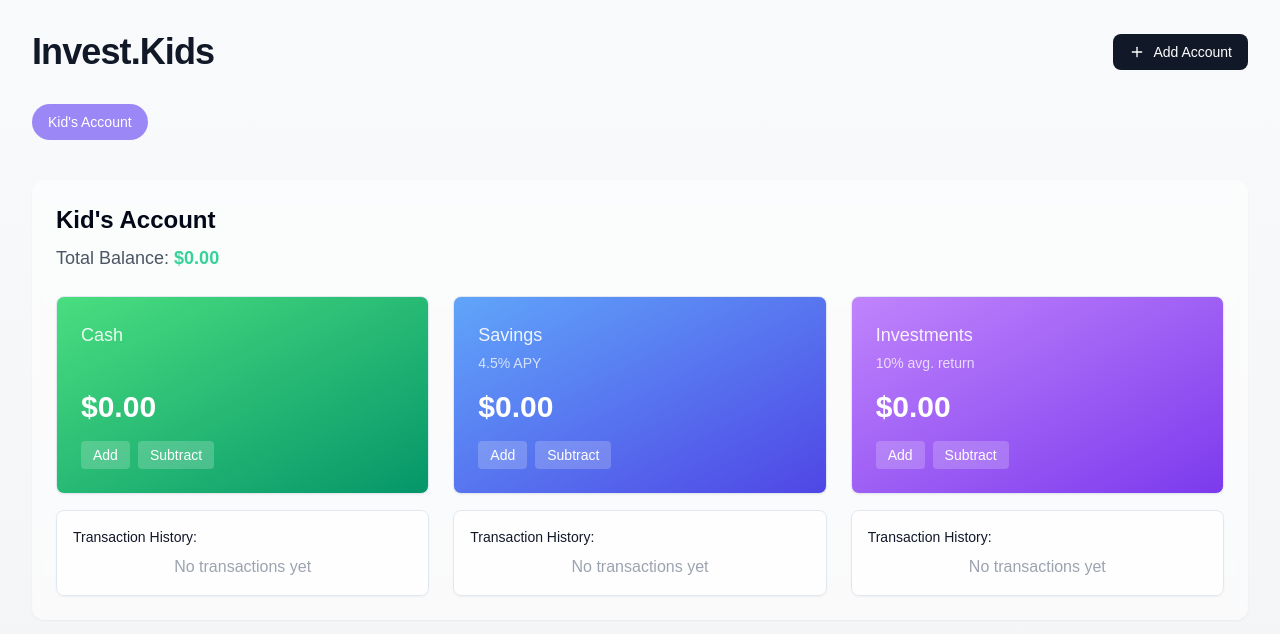
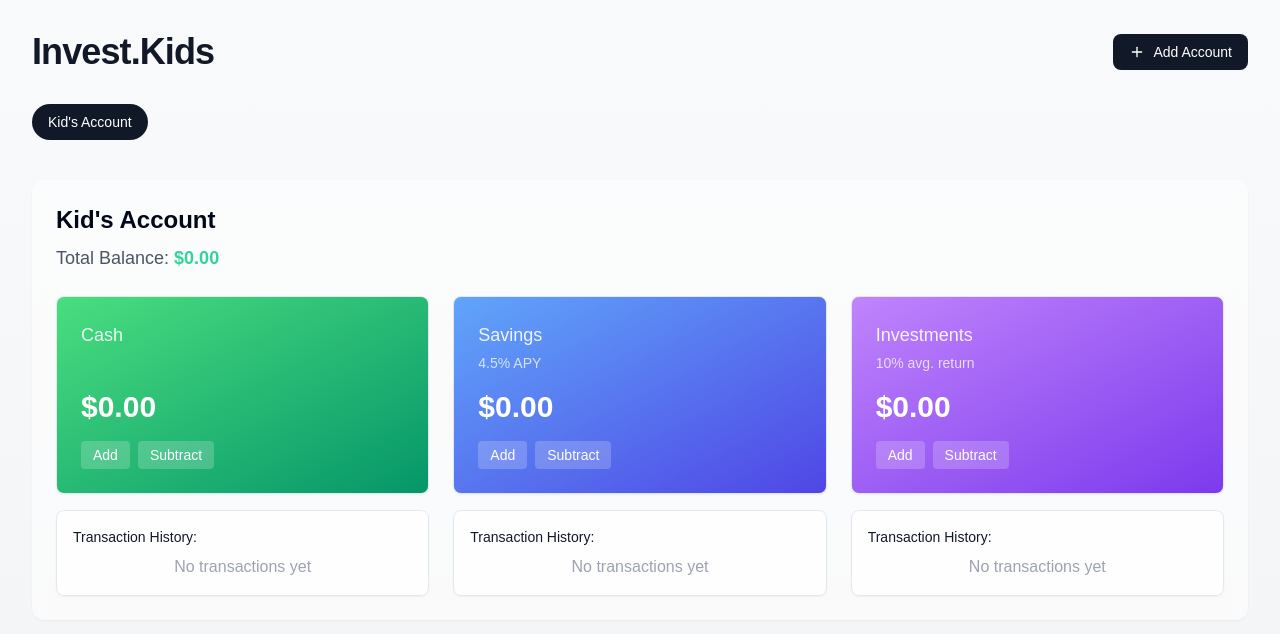
Before and after one commit to jwhite-ux/investo-kids-save, a React (Vite) app: page / in a window 1280 px wide. Shown: the top 634 px of the page. Built offline with nearby package versions, Linux system fonts and the light colour scheme; a web font is replaced by a local one.

Commit message:
Refactor: Style account filters
Updated the styling of account filters to match the add account button's black/white theme.

```diff
--- a/src/pages/Index.tsx
+++ b/src/pages/Index.tsx
@@ -172,8 +172,8 @@ const Index = () => {
               onClick={() => setSelectedAccountId(account.id)}
               className={`shrink-0 rounded-full px-4 py-2 text-sm font-medium transition-colors ${
                 selectedAccountId === account.id
-                  ? 'bg-[#9b87f5] text-white'
-                  : 'bg-[#F1F0FB] text-[#1A1F2C] hover:bg-[#C8C8C9]'
+                  ? 'bg-gray-900 text-white'
+                  : 'bg-white text-gray-700 hover:bg-gray-100 border border-gray-200'
               }`}
             >
               {account.name}
```
